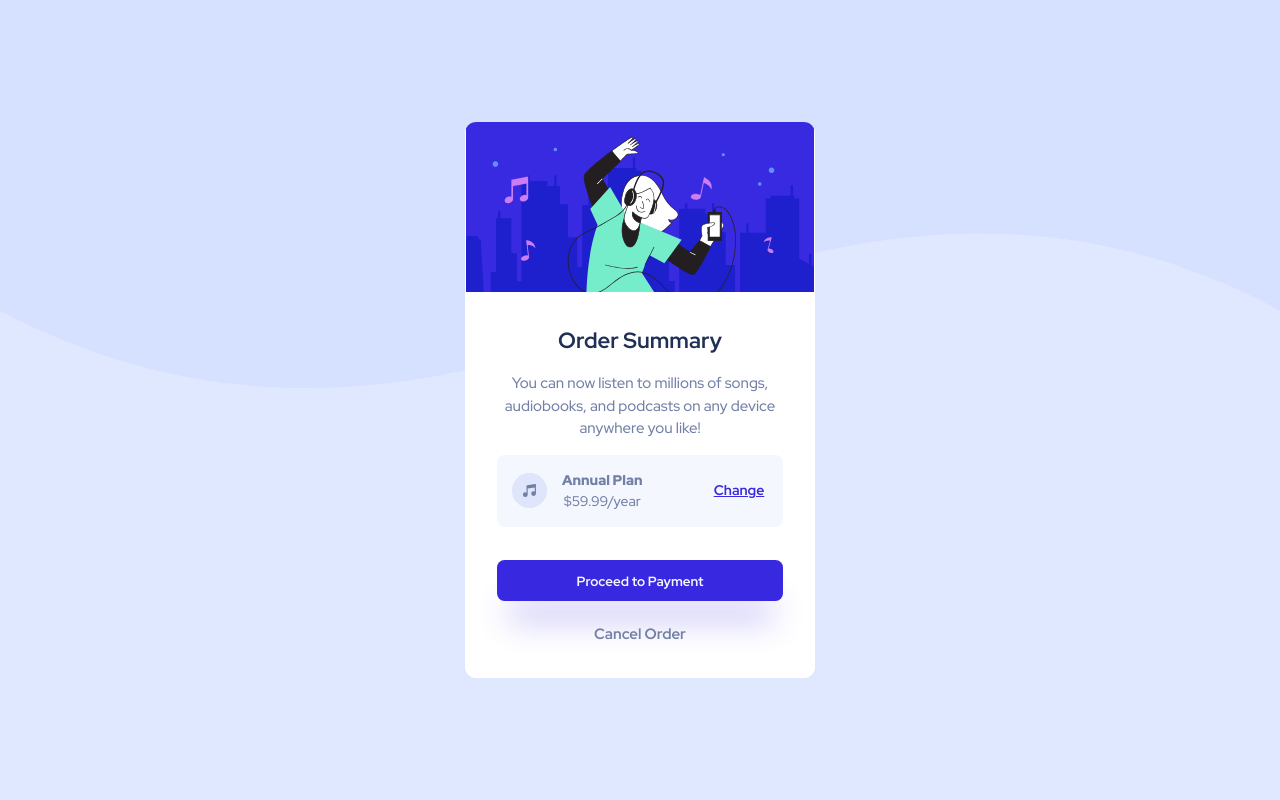
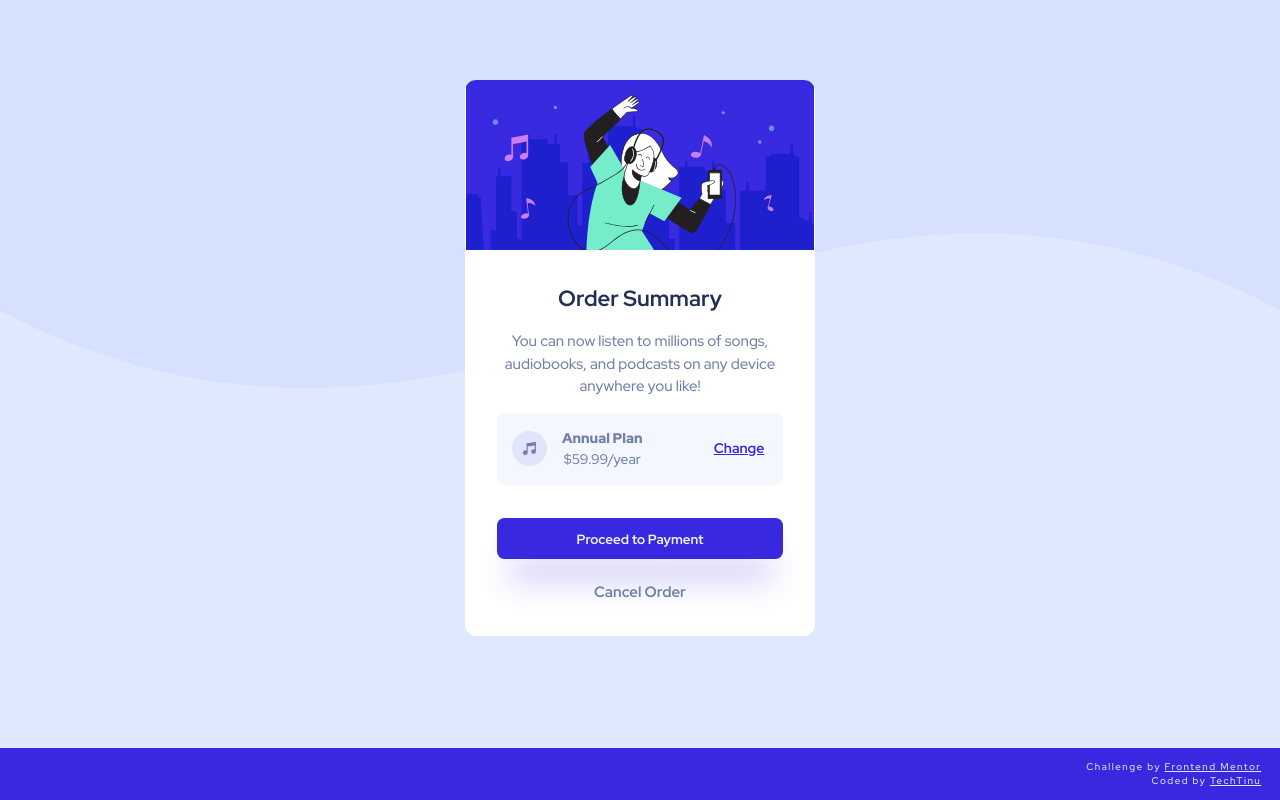
Before and after one commit to tinuola/fm_order-summary, a plain HTML site: page index.html in a window 1280 px wide. Drawn offline with Linux system fonts and the light colour scheme.

Commit message:
Implements footer

```diff
--- a/css/style.css
+++ b/css/style.css
@@ -16,9 +16,8 @@ body {
   line-height: 1.5;
   font-family: var(--primary-font);
   display: flex;
-  justify-content: center;
-  align-items: center;
-  min-height: 100vh;
+  flex-direction: column;
+  justify-content: flex-end;
   background-color: var(--primary-pale-blue);
   background-image: url(../assets/images/pattern-background-mobile.svg);
   background-repeat: no-repeat;
@@ -42,6 +41,19 @@ body {
   overflow: hidden;
   padding: 0;
   position: absolute;
+}
+
+.container {
+  min-height: 90vh;
+  display: flex;
+  flex-direction: column;
+  justify-content: space-between;
+}
+
+@media(max-width: 600px){
+  .container {
+    min-height: 95vh;
+  }
 }
 
 main {
@@ -146,16 +158,25 @@ button:hover {
   cursor:pointer;
 }
 
-.fm-attribution-row {
+footer {
+  background: var(--primary-bright-blue);
+  padding: .75rem 1.25rem .75rem 0;
+}
 
+@media(max-width: 600px) {
+  footer {
+    padding-top: .5rem;
+    padding-bottom: .5rem;
+  }
 }
 
 .fm-attribution {
-  font-size: .75rem;
-  line-height: 1.5;
-  text-align: center;
+  font-size: .65rem;
+  letter-spacing: .1rem;
+  text-align: right;
+  color: var(--primary-pale-blue)
 }
 
 .fm-attribution a {
-  color: hsl(228, 45%, 44%);
+  color: var(--primary-pale-blue)
 }
--- a/index.html
+++ b/index.html
@@ -18,18 +18,17 @@
     <title>Order Summary Component | Frontend Mentor</title>
   </head>
 <body>
-
-  <div class="main-container">
   <header>
     <h1 class="sr-only">Order Summary Component - A Frontend Mentor Project</h1>
   </header>
+  <div class="container">
     <main>
       <section class="hero-image-wrapper"></section>
       <section class="content-wrapper">
         <h2>Order Summary</h2>
         <p>You can now listen to millions of songs, audiobooks, and podcasts on any device anywhere you like!</p>
         <div class="subscription-block">
-          <img src="/assets/images/icon-music.svg" alt="">
+          <img src="./assets/images/icon-music.svg" alt="">
           <div>
             <p>Annual Plan</p>
             <p>$59.99/year</p>
@@ -40,14 +39,12 @@
         <p>Cancel Order</p>
       </section>
     </main>
-    <!-- <footer>
-      <div class="fm-attribution-row">
+    <footer>
       <p class="fm-attribution">
         Challenge by <a href="https://www.frontendmentor.io/challenges/order-summary-component-QlPmajDUj" target="_blank">Frontend Mentor</a>
       </p>
       <p class="fm-attribution">Coded by <a href="https://github.com/tinuola/fm_order-summary" target="_blank">TechTinu</a></p>
-      </div>
-    </footer> -->
+    </footer>
   </div>
 </body>
 </html>
```
Lines whose indentation alone changed are shown as unchanged.
